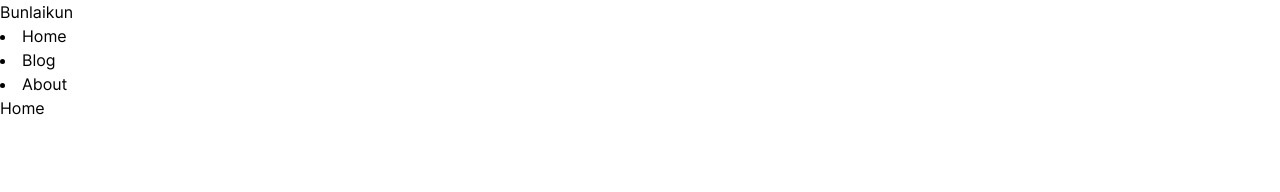
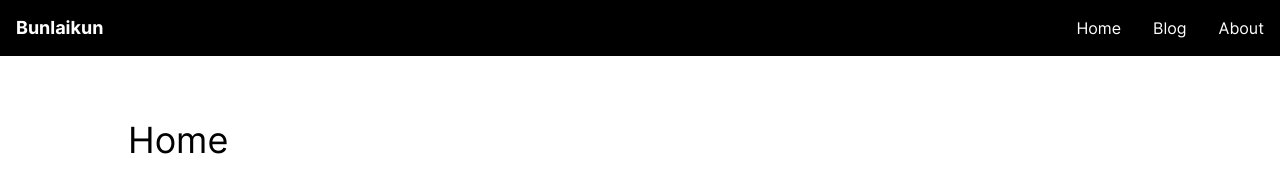
Before and after one commit to LoneExile/blog, an Astro site: page / in a window 1280 px wide. Built offline with nearby package versions, Linux system fonts and the light colour scheme; Astro itself is replaced by a stand-in of ours.

Commit message:
feat: add tailwild/typography, some sytling

```diff
--- a/package.json
+++ b/package.json
@@ -14,5 +14,8 @@
     "@astrojs/tailwind": "^2.1.3",
     "astro": "^1.7.2",
     "tailwindcss": "^3.0.24"
+  },
+  "devDependencies": {
+    "@tailwindcss/typography": "^0.5.8"
   }
 }
--- a/src/components/Navbar.astro
+++ b/src/components/Navbar.astro
@@ -16,16 +16,18 @@ const item = [
 ];
 ---
 
-<div>
-  <div>Bunlaikun</div>
+<div class="flex bg-black text-white items-center">
+  <div class="font-bold text-lg ml-4">Bunlaikun</div>
 
-  <div>
-    <ui>
+  <div class="ml-auto">
+    <ui class="flex">
       {
         item.map((item) => (
-          <li>
-            <a href={item.path}>{item.title}</a>
-          </li>
+          <ul>
+            <a class="p-4 block hover:bg-gray-700" href={item.path}>
+              {item.title}
+            </a>
+          </ul>
         ))
       }
     </ui>
--- a/src/layouts/Base.astro
+++ b/src/layouts/Base.astro
@@ -34,15 +34,11 @@ import Navbar from "@components/Navbar.astro";
         font-display: swap;
         src: url("/fonts/Inter-Bold.woff2") format("woff2");
       }
-      body {
-        font-family: "Inter", sans-serif;
-        margin: 0;
-      }
     </style>
     <title>{title}</title>
   </head>
   <body>
     <Navbar />
-    <slot />
+    <div class="max-w-5xl mx-auto mt-16"><slot /></div>
   </body>
 </html>
--- a/src/pages/index.astro
+++ b/src/pages/index.astro
@@ -2,6 +2,6 @@
 import Base from "@layouts/Base.astro";
 ---
 
-<Base title={"hello world"}>
-	<h1>Home</h1>
+<Base title={"Welcome"}>
+	<h1 class="text-4xl mb-4">Home</h1>
 </Base>
--- a/tailwind.config.cjs
+++ b/tailwind.config.cjs
@@ -1,8 +1,12 @@
 /** @type {import('tailwindcss').Config} */
 module.exports = {
-	content: ['./src/**/*.{astro,html,js,jsx,md,mdx,svelte,ts,tsx,vue}'],
-	theme: {
-		extend: {},
-	},
-	plugins: [],
+  content: ['./src/**/*.{astro,html,js,jsx,md,mdx,svelte,ts,tsx,vue}'],
+  theme: {
+    extend: {
+      fontFamily: {
+        sans: ['Inter', 'Helvetica', 'Arial', 'sans-serif'],
+      },
+    },
+  },
+  plugins: [require('@tailwindcss/typography')],
 }
```
Also changed, not shown: pnpm-lock.yaml.
